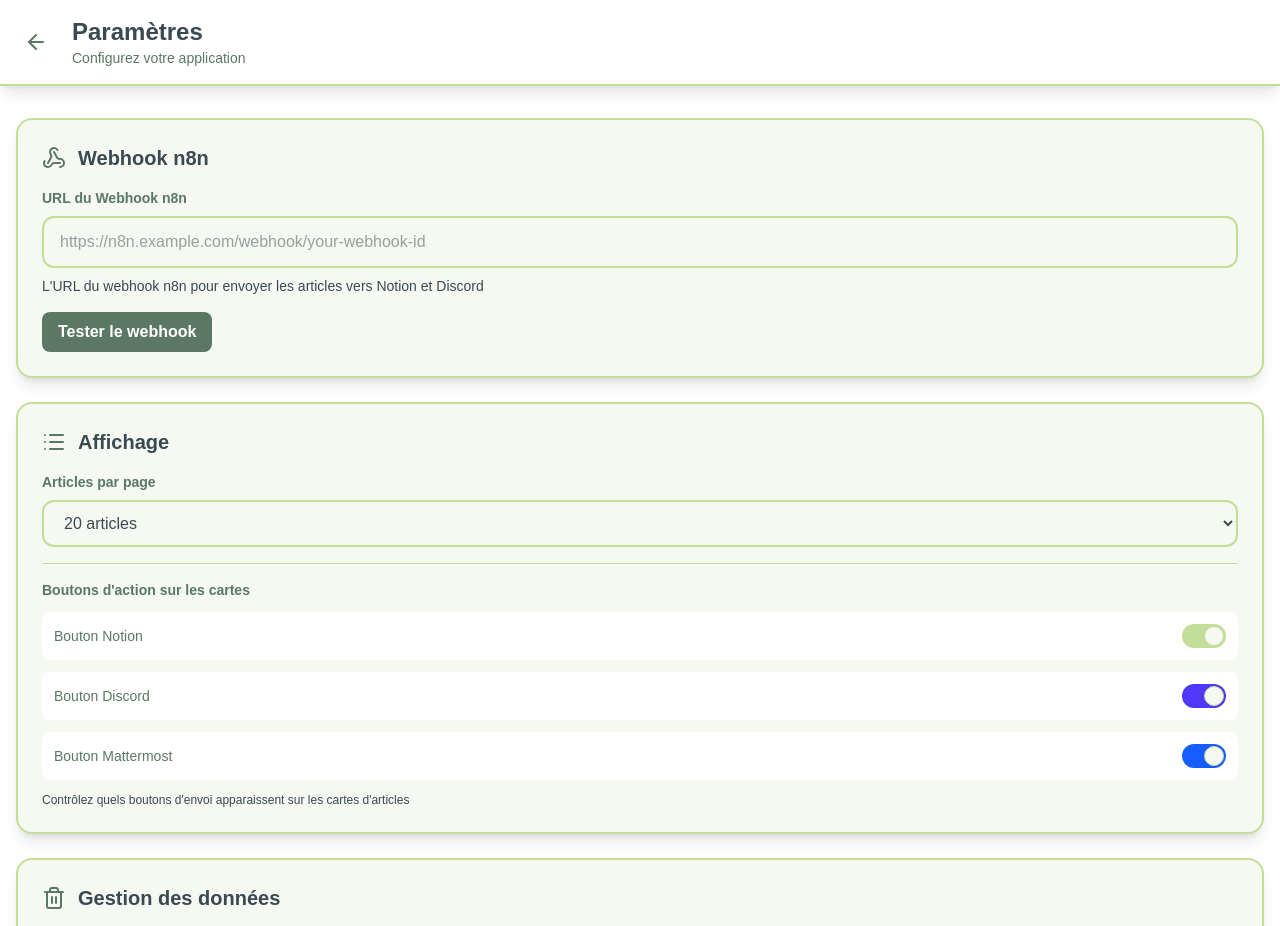
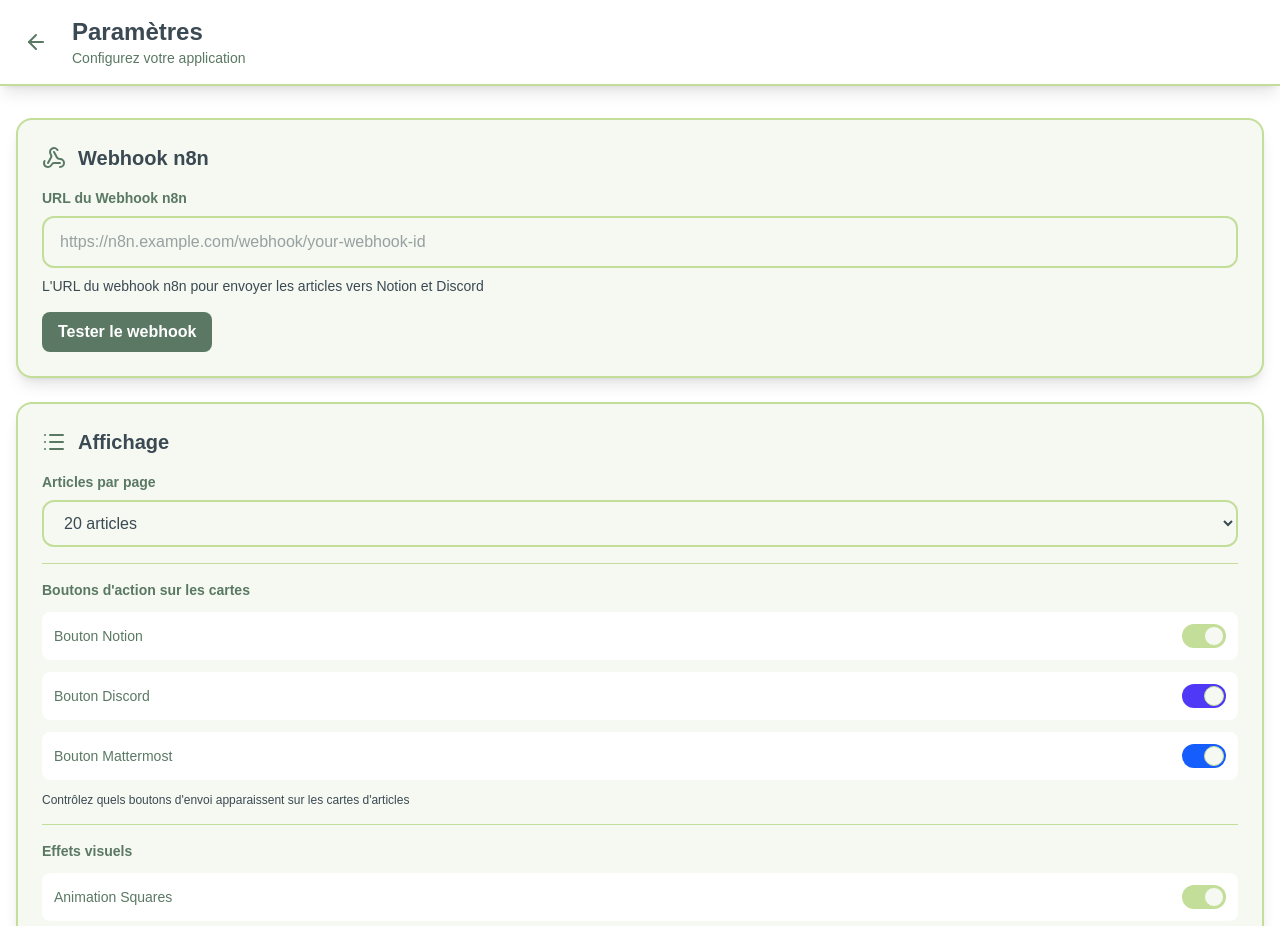
Before and after one commit to williamloree/OpenRss, a Next.js app: page /settings in a window 1280 px wide. Shown: the top 926 px of the page. Built offline with nearby package versions, Linux system fonts and the light colour scheme.

Commit message:
add toggle for disable squares background #26

```diff
--- a/app/layout.tsx
+++ b/app/layout.tsx
@@ -2,7 +2,7 @@ import type { Metadata } from "next";
 import { Geist, Geist_Mono } from "next/font/google";
 import "./globals.css";
 import { Toaster } from "sonner";
-import { ThemeProvider } from "@/components/ThemeProvider";
+import { ThemeProvider } from "@/components/ui/ThemeProvider";
 
 const geistSans = Geist({
   variable: "--font-geist-sans",
--- a/app/page.tsx
+++ b/app/page.tsx
@@ -12,7 +12,7 @@ import "aos/dist/aos.css";
 
 import Header from "@/components/Header";
 import Card from "@/components/Card";
-import Squares from "@/components/Squares";
+import Squares from "@/components/ui/Squares";
 import PatchNotes from "@/components/PatchNotes";
 import Footer from "@/components/Footer";
 
@@ -219,6 +219,7 @@ export default function Page() {
   return (
     <div className="min-h-screen relative flex flex-col">
       {/* Squares Background */}
+      {settings.showSquares && (
         <div className="fixed inset-0 -z-10 h-full w-full bg-background">
           <Squares
             direction="diagonal"
@@ -228,6 +229,7 @@ export default function Page() {
             hoverFillColor="rgba(198, 246, 213, 0.3)"
           />
         </div>
+      )}
 
       <Header
         onSearch={checkQueryUrl}
--- a/app/settings/page.tsx
+++ b/app/settings/page.tsx
@@ -15,7 +15,7 @@ import {
 } from "lucide-react";
 import Link from "next/link";
 import { toast } from "sonner";
-import { ThemeToggle } from "@/components/ThemeToggle";
+import { ThemeToggle } from "@/components/ui/ThemeToggle";
 
 export default function SettingsPage() {
   const { settings, updateSettings, resetSettings } = useSettings();
@@ -35,6 +35,7 @@ export default function SettingsPage() {
   const [showMattermostButton, setShowMattermostButton] = useState(
     settings.showMattermostButton
   );
+  const [showSquares, setShowSquares] = useState(settings.showSquares);
   const [showClearConfirm, setShowClearConfirm] = useState(false);
   const [importMessage, setImportMessage] = useState<{
     type: "success" | "error";
@@ -49,6 +50,7 @@ export default function SettingsPage() {
     setShowNotionButton(settings.showNotionButton);
     setShowDiscordButton(settings.showDiscordButton);
     setShowMattermostButton(settings.showMattermostButton);
+    setShowSquares(settings.showSquares);
   }, [settings]);
 
   const handleSave = () => {
@@ -59,6 +61,7 @@ export default function SettingsPage() {
       showNotionButton,
       showDiscordButton,
       showMattermostButton,
+      showSquares,
     });
     toast.success("Paramètres sauvegardés avec succès !");
   };
@@ -301,6 +304,34 @@ export default function SettingsPage() {
                 d&apos;articles
               </p>
             </div>
+
+            <div className="pt-4 border-t border-border">
+              <label className="block text-sm font-semibold text-primary mb-3">
+                Effets visuels
+              </label>
+              <div className="space-y-3">
+                {/* Squares Toggle */}
+                <div className="flex items-center justify-between p-3 bg-background rounded-lg">
+                  <div className="flex items-center gap-2">
+                    <span className="text-sm font-medium text-primary">
+                      Animation Squares
+                    </span>
+                  </div>
+                  <label className="relative inline-flex items-center cursor-pointer">
+                    <input
+                      type="checkbox"
+                      checked={showSquares}
+                      onChange={(e) => setShowSquares(e.target.checked)}
+                      className="sr-only peer"
+                    />
+                    <div className="w-11 h-6 bg-sage-300 peer-focus:outline-none peer-focus:ring-4 peer-focus:ring-sage-300 rounded-full peer peer-checked:after:translate-x-full rtl:peer-checked:after:-translate-x-full after:content-[''] after:absolute after:top-0.5 after:start-[2px] rtl:after:start-auto rtl:after:end-[2px] after:bg-card after:border-border after:border after:rounded-full after:h-5 after:w-5 after:transition-all peer-checked:bg-text-primary"></div>
+                  </label>
+                </div>
+              </div>
+              <p className="mt-3 text-xs text-text-primary">
+                Activer ou désactiver l&apos;animation de fond en arrière-plan
+              </p>
+            </div>
           </div>
         </section>
 
--- a/components/Header.tsx
+++ b/components/Header.tsx
@@ -5,7 +5,7 @@ import { Bookmark, Settings, Library, FileText } from "lucide-react";
 import Link from "next/link";
 import Drawer from "./Drawer";
 import FeedLibrary from "./FeedLibrary";
-import { ThemeToggle } from "./ThemeToggle";
+import { ThemeToggle } from "./ui/ThemeToggle";
 
 interface HeaderProps {
   onSearch: (query: string) => void;
--- a/hooks/useSettings.ts
+++ b/hooks/useSettings.ts
@@ -8,6 +8,7 @@ export interface AppSettings {
   showNotionButton: boolean;
   showDiscordButton: boolean;
   showMattermostButton: boolean;
+  showSquares: boolean;
 }
 
 const STORAGE_KEY = "openrss_settings";
@@ -20,6 +21,7 @@ const DEFAULT_SETTINGS: AppSettings = {
   showNotionButton: true,
   showDiscordButton: true,
   showMattermostButton: true,
+  showSquares: true,
 };
 
 let listeners: Array<() => void> = [];
```
Also changed, not shown: components/ui/Squares.tsx (renamed from components/Squares.tsx), components/ui/ThemeProvider.tsx (renamed from components/ThemeProvider.tsx), components/ui/ThemeToggle.tsx (renamed from components/ThemeToggle.tsx). Lines whose indentation alone changed are shown as unchanged.
